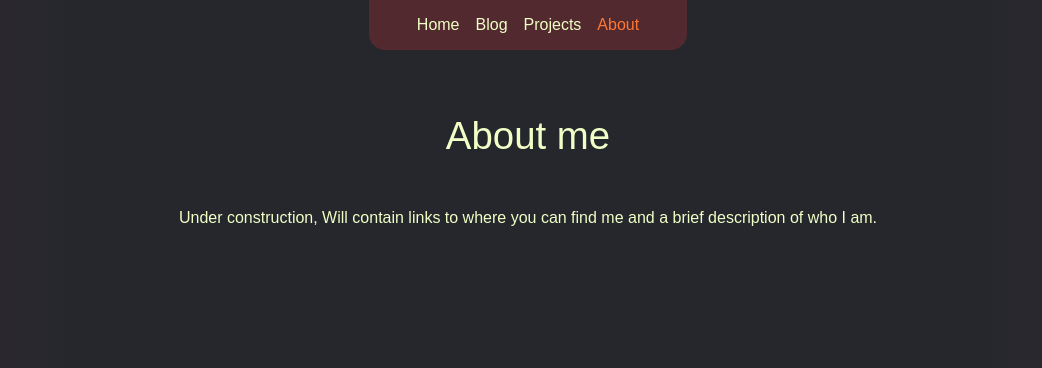
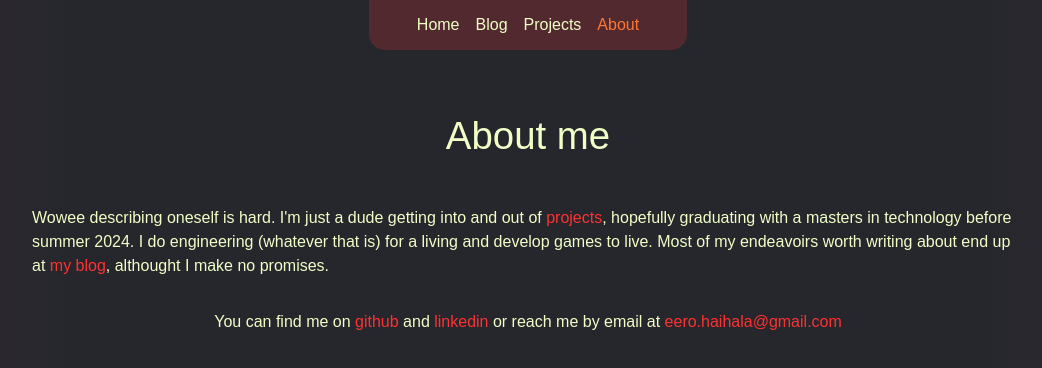
Before and after one commit to haihala/haihala.github.io, a SvelteKit app: page /about in a window 1280 px wide. Shown: the top 368 px of the page, without its empty margins (112-1154 px from the left). Built offline with nearby package versions, Linux system fonts and the light colour scheme.

Commit message:
About page 1.0

```diff
--- a/src/routes/about/+page.svelte
+++ b/src/routes/about/+page.svelte
@@ -5,8 +5,18 @@
 
 <section>
 	<h1>About me</h1>
+
 	<p>
-		Under construction, Will contain links to where you can find me and a brief description of who I
-		am.
+		Wowee describing oneself is hard. I'm just a dude getting into and out of
+		<a href="/projects">projects</a>, hopefully graduating with a masters in technology before
+		summer 2024. I do engineering (whatever that is) for a living and develop games to live. Most of
+		my endeavoirs worth writing about end up at <a href="/blog">my blog</a>, althought I make no
+		promises.
+	</p>
+
+	<p>
+		You can find me on <a href="https://github.com/haihala">github</a> and
+		<a href="https://www.linkedin.com/in/eero-haihala/">linkedin</a> or reach me by email at
+		<a href="mailto:eero.haihala@gmail.com">eero.haihala@gmail.com</a>
 	</p>
 </section>
```
